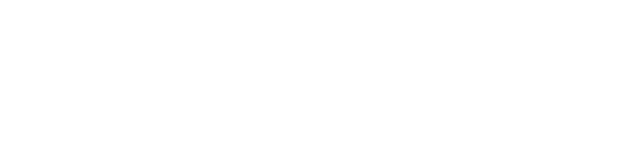
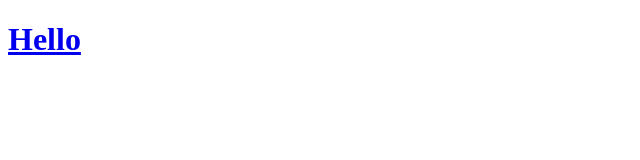
Before and after one commit to takos22/takos22.github.io, a plain HTML site: page index.html in a window 1280 px wide. Shown: the whole page, without its empty margins (0-640 px from the left). Drawn offline with Linux system fonts and the light colour scheme.

Commit message:
Update index.html

```diff
--- a/index.html
+++ b/index.html
@@ -7,6 +7,6 @@
         <link type="application/json+oembed" href="https://test.rauf.workers.dev/oembed?author=takos" />
     </head>
     <body>
-        <h1><a href="https://github.com/takos22"></a></h1>
+        <h1><a href="https://github.com/takos22">Hello</a></h1>
     </body>
 </html>
```
